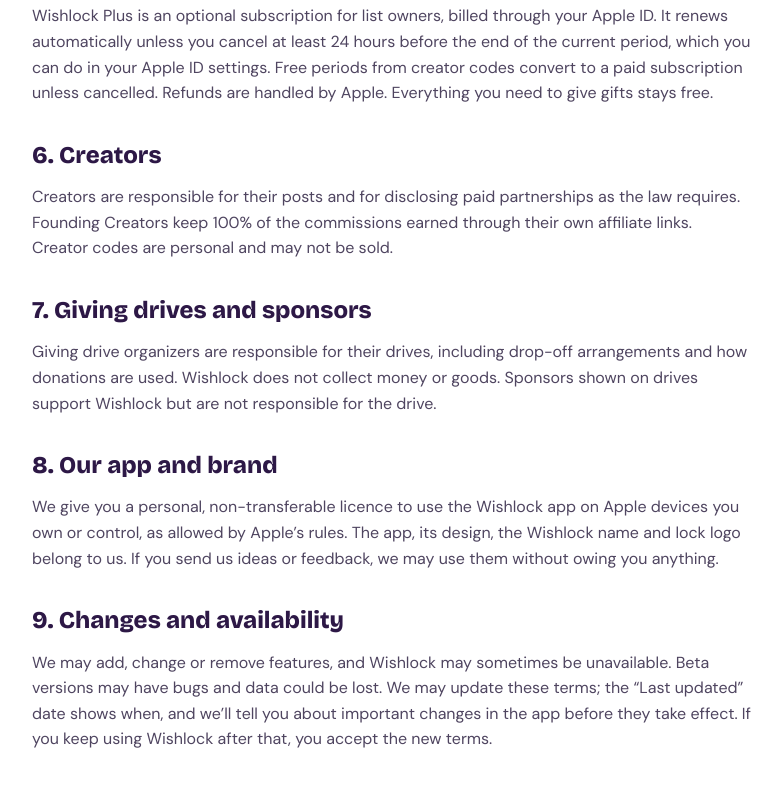
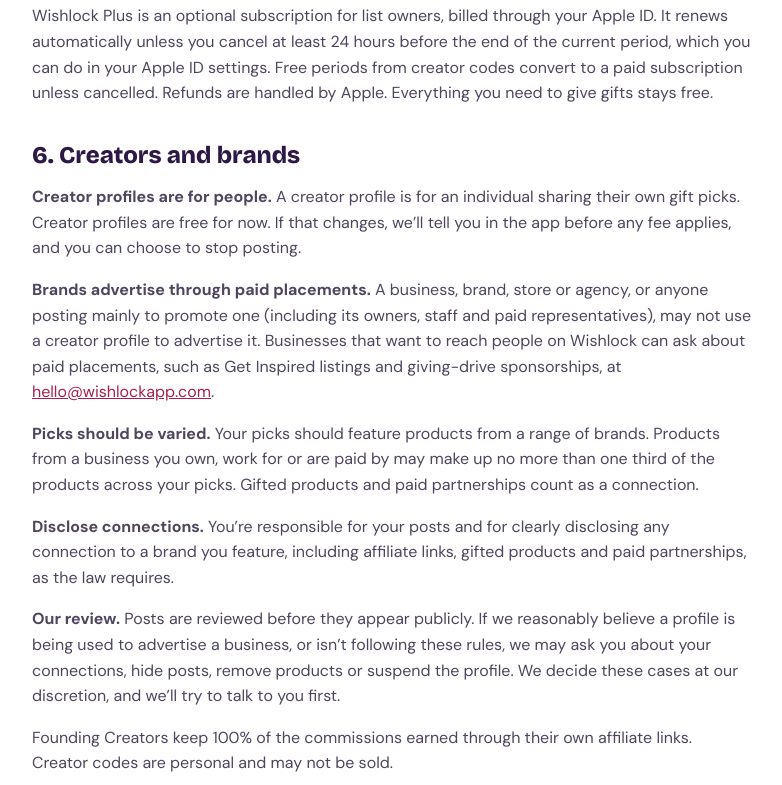
Before and after one commit to nobuyzone/wishlock-site, a plain HTML site: page terms.html in a window 1280 px wide. Shown: the part 1302-2087 px from the top of the page, without its empty margins (248-1030 px from the left). Drawn offline with nearby package versions, Linux system fonts and the light colour scheme.

Commit message:
Add files via upload

```diff
--- a/terms.html
+++ b/terms.html
@@ -14,7 +14,7 @@
 <div class="wrap"><header class="nav"><a class="brand" href="/"><img src="apple-touch-icon.png" alt="">Wishlock</a></header></div>
 <main class="legal">
   <h1>Terms of Use</h1>
-  <p class="updated">Last updated: November 24, 2026</p>
+  <p class="updated">Last updated: November 26, 2026</p>
   <p>These terms are an agreement between you and Wishlock, based in Kelowna, British Columbia, Canada (“Wishlock,” “we,” “us”). They apply to the Wishlock app and website (the “Services”). By using the Services, you agree to them. Our <a href="privacy.html">Privacy Policy</a> explains how we handle your information.</p>
 
   <h2>1. Who can use Wishlock</h2>
@@ -33,8 +33,13 @@
   <h2>5. Wishlock Plus</h2>
   <p>Wishlock Plus is an optional subscription for list owners, billed through your Apple ID. It renews automatically unless you cancel at least 24 hours before the end of the current period, which you can do in your Apple ID settings. Free periods from creator codes convert to a paid subscription unless cancelled. Refunds are handled by Apple. Everything you need to give gifts stays free.</p>
 
-  <h2>6. Creators</h2>
-  <p>Creators are responsible for their posts and for disclosing paid partnerships as the law requires. Founding Creators keep 100% of the commissions earned through their own affiliate links. Creator codes are personal and may not be sold.</p>
+  <h2>6. Creators and brands</h2>
+  <p><strong>Creator profiles are for people.</strong> A creator profile is for an individual sharing their own gift picks. Creator profiles are free for now. If that changes, we’ll tell you in the app before any fee applies, and you can choose to stop posting.</p>
+  <p><strong>Brands advertise through paid placements.</strong> A business, brand, store or agency, or anyone posting mainly to promote one (including its owners, staff and paid representatives), may not use a creator profile to advertise it. Businesses that want to reach people on Wishlock can ask about paid placements, such as Get Inspired listings and giving-drive sponsorships, at <a href="mailto:hello@wishlockapp.com">hello@wishlockapp.com</a>.</p>
+  <p><strong>Picks should be varied.</strong> Your picks should feature products from a range of brands. Products from a business you own, work for or are paid by may make up no more than one third of the products across your picks. Gifted products and paid partnerships count as a connection.</p>
+  <p><strong>Disclose connections.</strong> You’re responsible for your posts and for clearly disclosing any connection to a brand you feature, including affiliate links, gifted products and paid partnerships, as the law requires.</p>
+  <p><strong>Our review.</strong> Posts are reviewed before they appear publicly. If we reasonably believe a profile is being used to advertise a business, or isn’t following these rules, we may ask you about your connections, hide posts, remove products or suspend the profile. We decide these cases at our discretion, and we’ll try to talk to you first.</p>
+  <p>Founding Creators keep 100% of the commissions earned through their own affiliate links. Creator codes are personal and may not be sold.</p>
 
   <h2>7. Giving drives and sponsors</h2>
   <p>Giving drive organizers are responsible for their drives, including drop-off arrangements and how donations are used. Wishlock does not collect money or goods. Sponsors shown on drives support Wishlock but are not responsible for the drive.</p>
```
